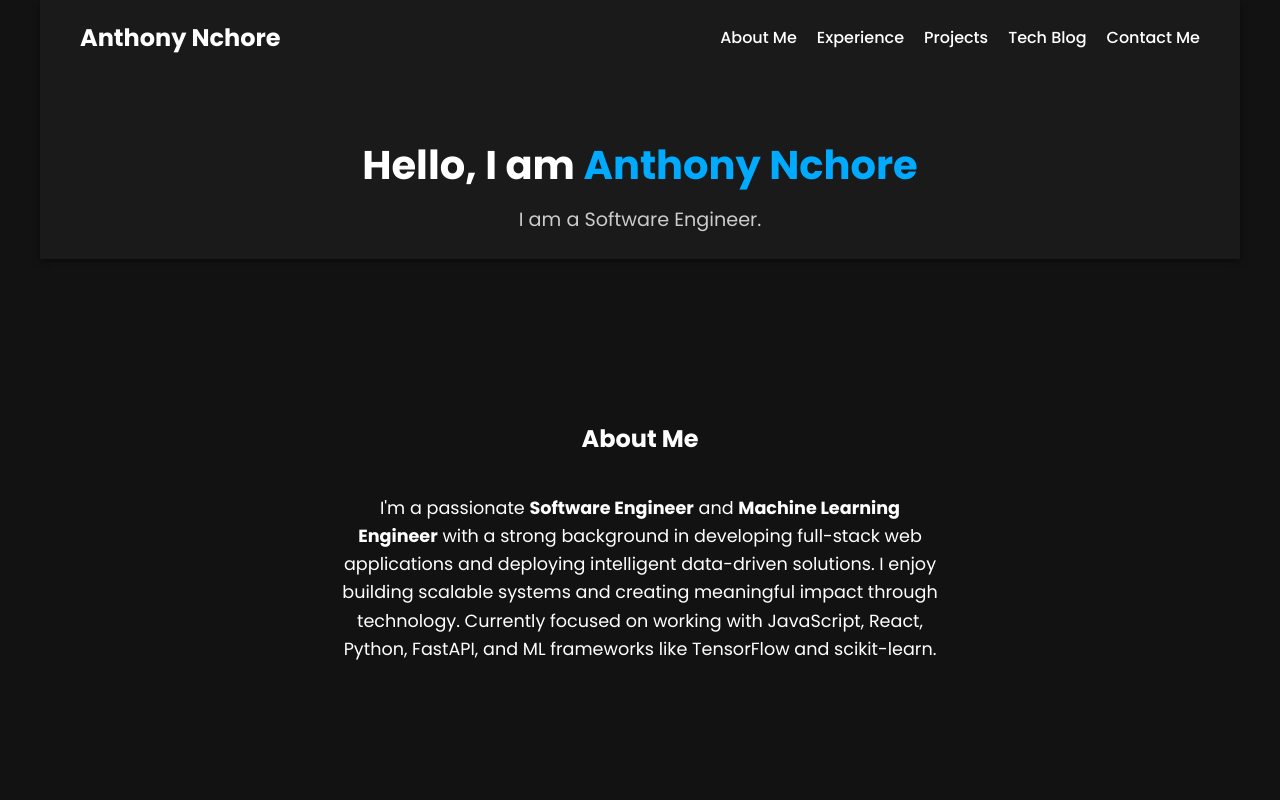
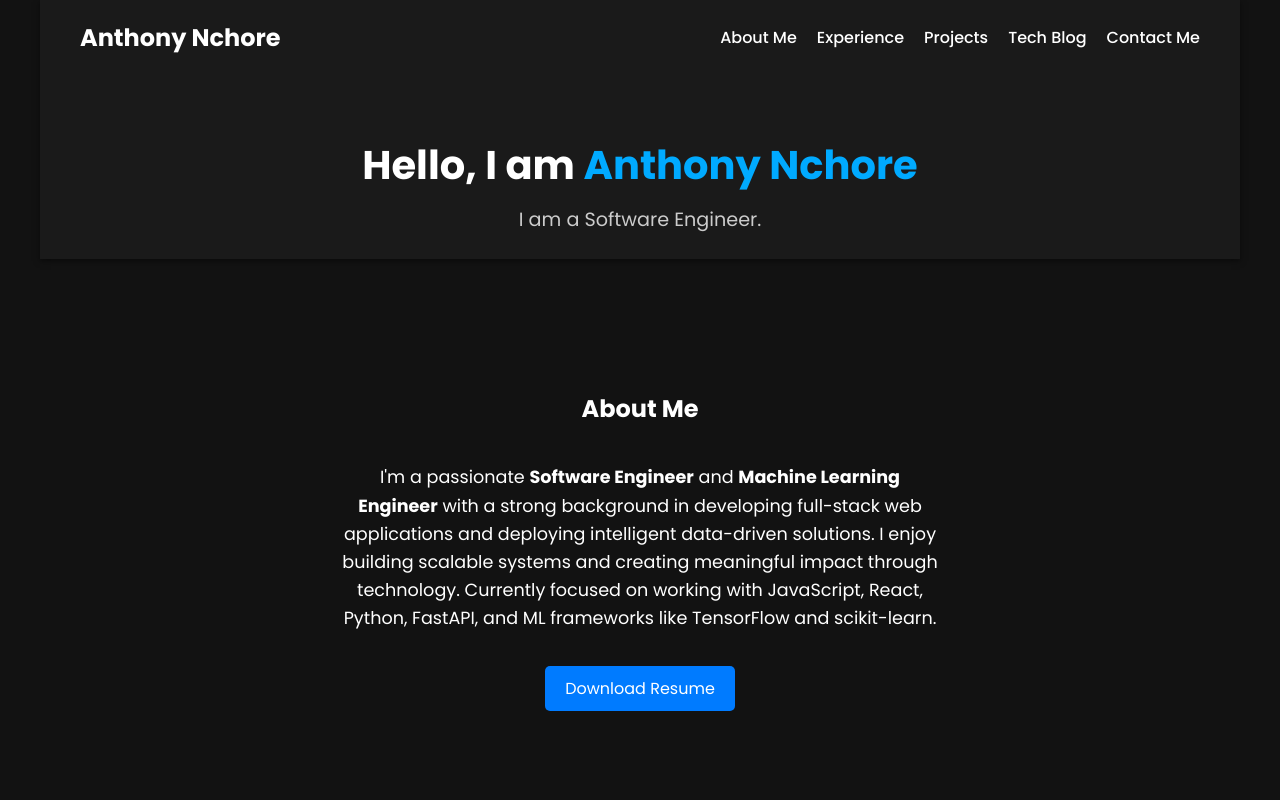
Before and after one commit to Antoine-Nchore/portfolio, a React (Vite) app: page / in a window 1280 px wide. Shown: the top 800 px of the page. Built offline with nearby package versions, Linux system fonts and the light colour scheme.

Commit message:
download button

```diff
--- a/src/components/About.jsx
+++ b/src/components/About.jsx
@@ -21,6 +21,20 @@ export default function About() {
         I enjoy building scalable systems and creating meaningful impact through technology. Currently focused on
         working with JavaScript, React, Python, FastAPI, and ML frameworks like TensorFlow and scikit-learn.
       </p>
+      <a href="/public/mokaya-nchore-upated-cv .pdf" download="Nchore-Resume.pdf" style={{
+          backgroundColor: '#007bff',
+          color: 'white',
+          padding: '10px 20px',
+          border: 'none',
+          borderRadius: '5px',
+          cursor: 'pointer',
+          fontSize: '1rem',
+          marginTop: '1rem',
+          textDecoration: 'none',
+          display: 'inline-block'
+      }}>
+        Download Resume
+      </a>
     </section>
   );
 }
```
Also changed, not shown: 1 other file (tests, documents, lock files or other folders).
